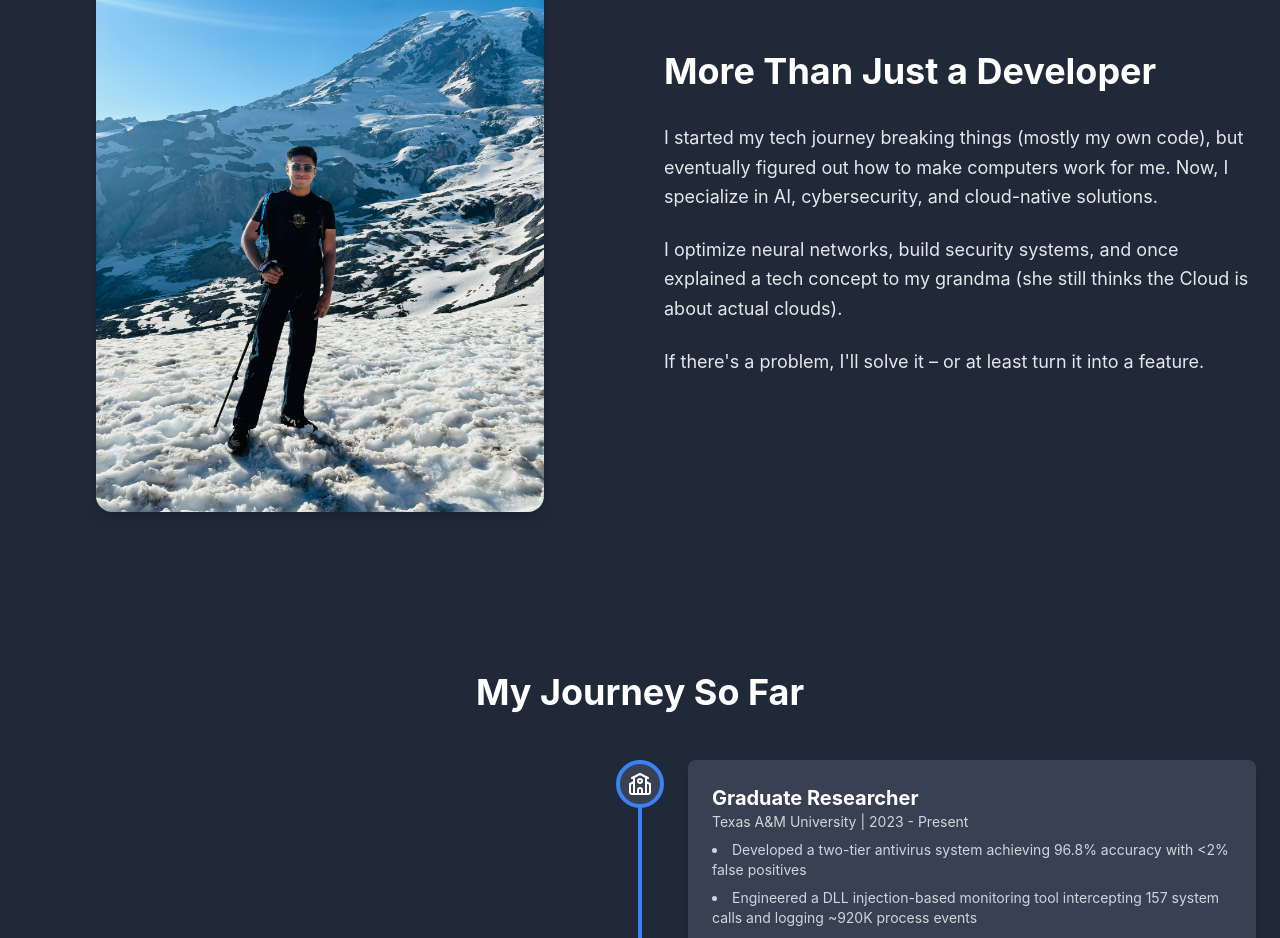
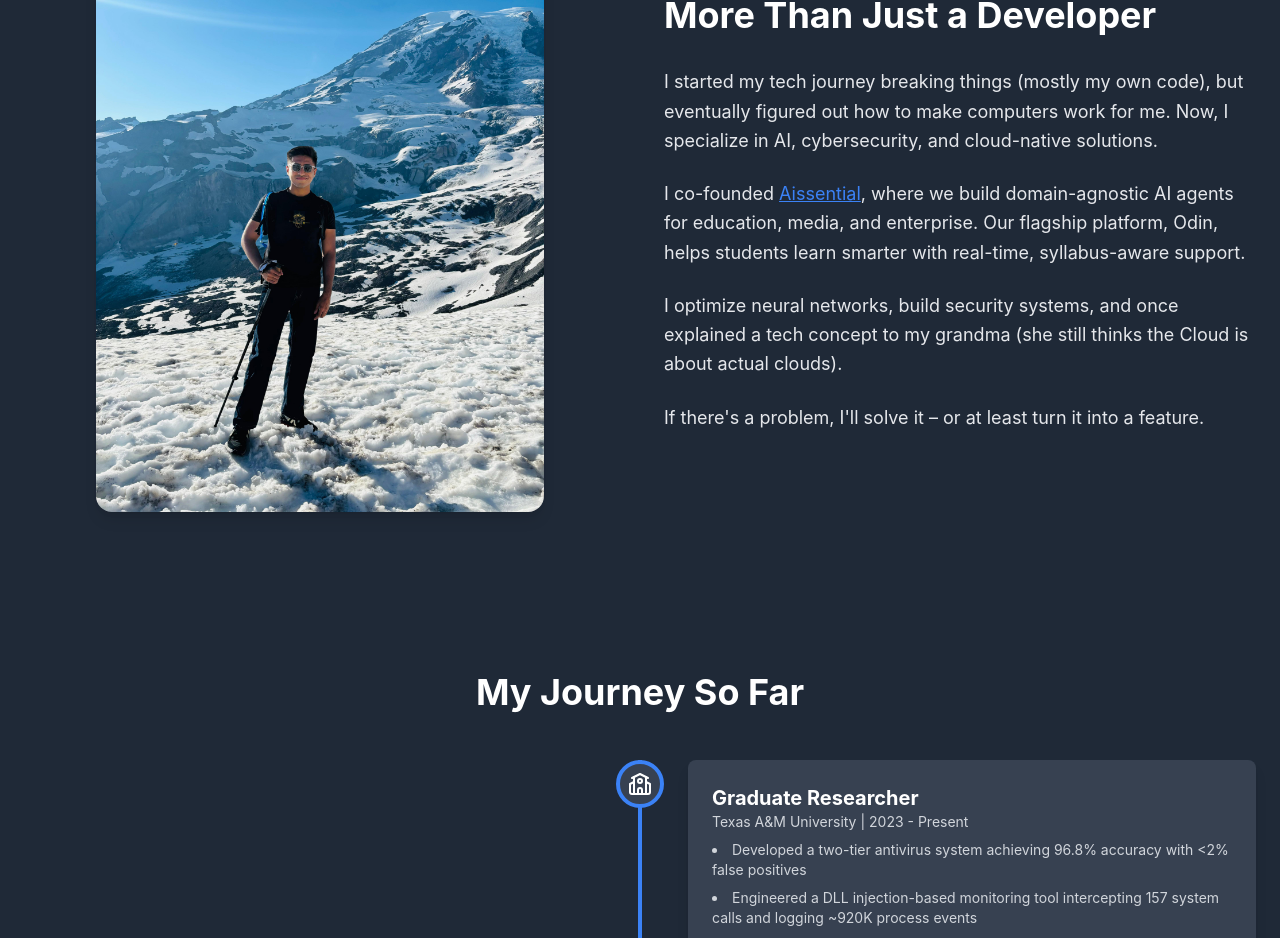
Before and after one commit to akshatpunjabi/akshatpunjabi.github.io, a React (Vite) app: page / in a window 1280 px wide. Shown: the part 965-1903 px from the top of the page. Built offline with nearby package versions, Linux system fonts and the light colour scheme.

Commit message:
Update About.tsx

```diff
--- a/src/components/About.tsx
+++ b/src/components/About.tsx
@@ -46,11 +46,15 @@
             I started my tech journey breaking things (mostly my own code), but eventually figured out how to make computers work for me. Now, I specialize in AI, cybersecurity, and cloud-native solutions.
           </p>
           <p className="text-lg leading-relaxed mb-6">
+            I co-founded <a href="https://aissential.ai/" target="_blank" rel="noopener noreferrer" className="text-blue-500 underline">Aissential</a>, where we build domain-agnostic AI agents for education, media, and enterprise. Our flagship platform, Odin, helps students learn smarter with real-time, syllabus-aware support.
+          </p>
+          <p className="text-lg leading-relaxed mb-6">
             I optimize neural networks, build security systems, and once explained a tech concept to my grandma (she still thinks the Cloud is about actual clouds).
           </p>
           <p className="text-lg leading-relaxed">
             If there's a problem, I'll solve it – or at least turn it into a feature.
           </p>
+
         </motion.div>
 
       </div>
```
